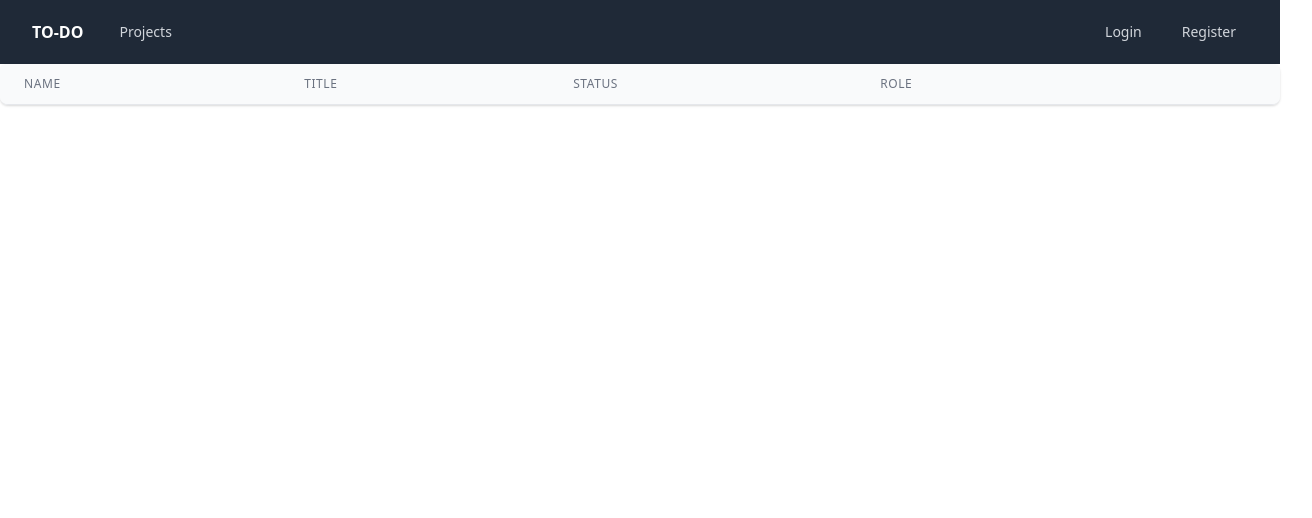
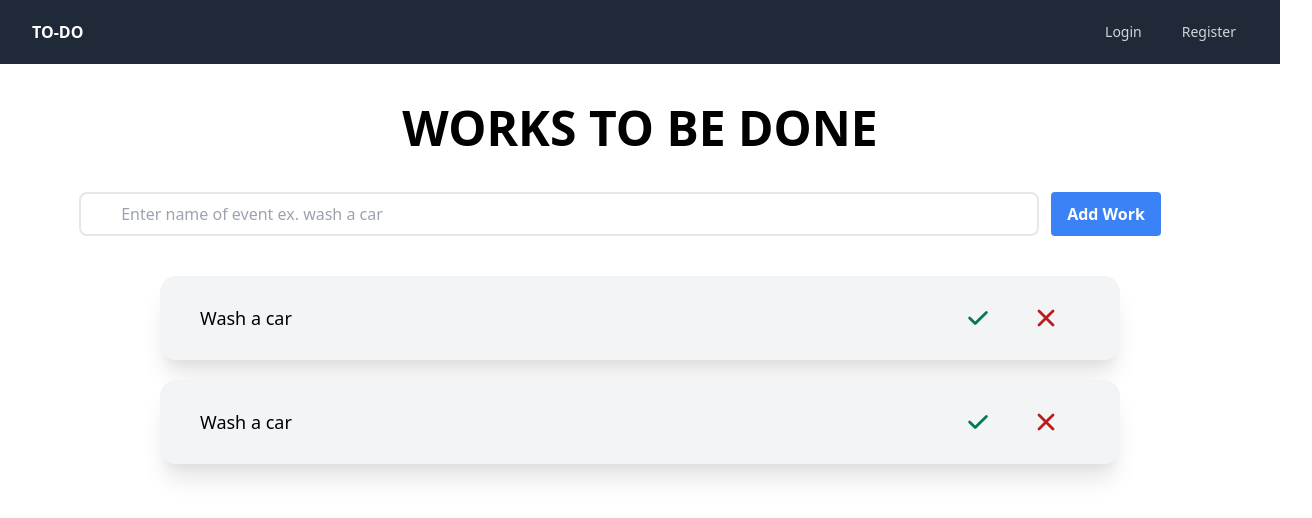
Before and after one commit to Pongsathon346/Todolist-Project, a React (Create React App) app in the folder client/: page /lists in a window 1280 px wide. Shown: the top 518 px of the page, 1312 px wide, since content can reach past the window. Built offline with nearby package versions, Linux system fonts and the light colour scheme.

Commit message:
edit todolist layer in list.js

```diff
--- a/client/src/App.js
+++ b/client/src/App.js
@@ -7,22 +7,21 @@ import { BrowserRouter,Route,Routes } from "react-router-dom";
 
 import Navbar from './layout/Navbar';
 
-import Login from './components/Login'
-import Register from './components/Register'
-import List from './components/List'
-import Welcome from './components/Welcome';
+import Loginpage from './pages/Loginpage'
+import Registerpage from './pages/Registerpage'
+import Todolist from './pages/Todolist'
+import Welcomepage from './pages/Welcomepage';
 
 export default () => {
   return (
     <>
       <Provider store={store}>
         <BrowserRouter>
-          <Navbar/>
           <Routes>
-            <Route path="/login" element={<Login/>}/>
-            <Route path="/register" element={<Register/>}/>
-            <Route path="/lists" element={<List/>}/>
-            <Route path="/" element={<Welcome/>}/>
+            <Route path="/login" element={<Loginpage/>}/>
+            <Route path="/register" element={<Registerpage/>}/>
+            <Route path="/lists" element={<Todolist/>}/>
+            <Route path="/" element={<Welcomepage/>}/>
           </Routes>
         </BrowserRouter>
       </Provider>
--- a/client/src/components/List.js
+++ b/client/src/components/List.js
@@ -6,79 +6,45 @@ const List = () => {
 
     return(
         <>
-            <div className="flex flex-col">
-                <div className="-my-2 overflow-x-auto sm:-mx-6 lg:-mx-8">
-                    <div className="py-2 align-middle inline-block min-w-full sm:px-6 lg:px-8">
-                    <div className="shadow overflow-hidden border-b border-gray-200 sm:rounded-lg">
-                        <table className="min-w-full divide-y divide-gray-200">
-                        <thead className="bg-gray-50">
-                            <tr>
-                            <th
-                                scope="col"
-                                className="px-6 py-3 text-left text-xs font-medium text-gray-500 uppercase tracking-wider"
-                            >
-                                Name
-                            </th>
-                            <th
-                                scope="col"
-                                className="px-6 py-3 text-left text-xs font-medium text-gray-500 uppercase tracking-wider"
-                            >
-                                Title
-                            </th>
-                            <th
-                                scope="col"
-                                className="px-6 py-3 text-left text-xs font-medium text-gray-500 uppercase tracking-wider"
-                            >
-                                Status
-                            </th>
-                            <th
-                                scope="col"
-                                className="px-6 py-3 text-left text-xs font-medium text-gray-500 uppercase tracking-wider"
-                            >
-                                Role
-                            </th>
-                            <th scope="col" className="relative px-6 py-3">
-                                <span className="sr-only">Edit</span>
-                            </th>
-                            </tr>
-                        </thead>
-                        <tbody className="bg-white divide-y divide-gray-200">
-                            {lists.map((lists) => (
-                            <tr key={lists.email}>
-                                <td className="px-6 py-4 whitespace-nowrap">
-                                <div className="flex items-center">
-                                    <div className="flex-shrink-0 h-10 w-10">
-                                    <img className="h-10 w-10 rounded-full" src={lists.image} alt="" />
-                                    </div>
-                                    <div className="ml-4">
-                                    <div className="text-sm font-medium text-gray-900">{lists.name}</div>
-                                    <div className="text-sm text-gray-500">{lists.email}</div>
-                                    </div>
-                                </div>
-                                </td>
-                                <td className="px-6 py-4 whitespace-nowrap">
-                                <div className="text-sm text-gray-900">{lists.title}</div>
-                                <div className="text-sm text-gray-500">{lists.department}</div>
-                                </td>
-                                <td className="px-6 py-4 whitespace-nowrap">
-                                <span className="px-2 inline-flex text-xs leading-5 font-semibold rounded-full bg-green-100 text-green-800">
-                                    Active
-                                </span>
-                                </td>
-                                <td className="px-6 py-4 whitespace-nowrap text-sm text-gray-500">{lists.role}</td>
-                                <td className="px-6 py-4 whitespace-nowrap text-right text-sm font-medium">
-                                <a href="#" className="text-indigo-600 hover:text-indigo-900">
-                                    Edit
-                                </a>
-                                </td>
-                            </tr>
-                            ))}
-                        </tbody>
-                        </table>
-                    </div>
+            <div className=" text-5xl flex flex-row justify-center my-10 font-semibold text">WORKS TO BE DONE</div>
+            <div className="my-5 flex flex-row justify-center">
+                <input type="text" class=" mx-3 w-3/4 -ml-10 pl-10 pr-3 py-2 rounded-lg border-2 border-gray-200 outline-none focus:border-indigo-500" placeholder="Enter name of event ex. wash a car" />
+                <button className="bg-blue-500 hover:bg-blue-700 text-white font-bold py-2 px-4 rounded" >
+                Add Work
+                </button>
+            </div>
+            <div className="">
+                <div className="flex flex-row justify-center text-center ">
+                    <div className="my-5 flex flex-row justify-between w-3/4 rounded-2xl bg-gray-100 py-7 px-10 shadow-xl">
+                        <div className="font-400 text-lg ">
+                            Wash a car
+                        </div>
+                        <div className="flex flex-row justify-between">
+                            <svg xmlns="http://www.w3.org/2000/svg" class="h-7 w-7 mx-5 text-green-700" viewBox="0 0 20 20" fill="currentColor">
+                                <path fill-rule="evenodd" d="M16.707 5.293a1 1 0 010 1.414l-8 8a1 1 0 01-1.414 0l-4-4a1 1 0 011.414-1.414L8 12.586l7.293-7.293a1 1 0 011.414 0z" clip-rule="evenodd" />
+                            </svg>
+                            <svg xmlns="http://www.w3.org/2000/svg" class="h-7 w-7 mx-5 text-red-700" viewBox="0 0 20 20" fill="currentColor">
+                                <path fill-rule="evenodd" d="M4.293 4.293a1 1 0 011.414 0L10 8.586l4.293-4.293a1 1 0 111.414 1.414L11.414 10l4.293 4.293a1 1 0 01-1.414 1.414L10 11.414l-4.293 4.293a1 1 0 01-1.414-1.414L8.586 10 4.293 5.707a1 1 0 010-1.414z" clip-rule="evenodd" />
+                            </svg>
+                        </div>
                     </div>
                 </div>
+                <div className="flex flex-row justify-center text-center ">
+                    <div className="flex flex-row justify-between w-3/4 rounded-2xl bg-gray-100 py-7 px-10 shadow-xl">
+                        <div className="font-400 text-lg ">
+                            Wash a car
+                        </div>
+                        <div className="flex flex-row justify-between">
+                            <svg xmlns="http://www.w3.org/2000/svg" class="h-7 w-7 mx-5 text-green-700" viewBox="0 0 20 20" fill="currentColor">
+                                <path fill-rule="evenodd" d="M16.707 5.293a1 1 0 010 1.414l-8 8a1 1 0 01-1.414 0l-4-4a1 1 0 011.414-1.414L8 12.586l7.293-7.293a1 1 0 011.414 0z" clip-rule="evenodd" />
+                            </svg>
+                            <svg xmlns="http://www.w3.org/2000/svg" class="h-7 w-7 mx-5 text-red-700" viewBox="0 0 20 20" fill="currentColor">
+                                <path fill-rule="evenodd" d="M4.293 4.293a1 1 0 011.414 0L10 8.586l4.293-4.293a1 1 0 111.414 1.414L11.414 10l4.293 4.293a1 1 0 01-1.414 1.414L10 11.414l-4.293 4.293a1 1 0 01-1.414-1.414L8.586 10 4.293 5.707a1 1 0 010-1.414z" clip-rule="evenodd" />
+                            </svg>
+                        </div>
+                    </div>
                 </div>
+            </div>
         </>
     )
 }
--- a/client/src/components/Welcome.js
+++ b/client/src/components/Welcome.js
@@ -1,8 +1,23 @@
+import { useNavigate } from "react-router"
+
 const Welcome = () => {
+    const navigate = useNavigate()
+
+    function go() {
+        let user = JSON.parse(localStorage.getItem('user'))
+        if(!user){
+            navigate('/login')
+        }else {
+            navigate('/lists')
+        }
+    }
+
     return(
         <>
             <div class="bg-gray-100 flex min-h-screen justify-center items-center">
-                <button class="bg-blue-500 hover:bg-blue-400 text-white font-bold py-2 px-4 border-b-4 border-blue-700 hover:border-blue-500 rounded" style={{marginTop:'-40px'}}>
+                <button class="bg-blue-500 hover:bg-blue-400 text-white font-bold py-2 px-4 border-b-4 border-blue-700 hover:border-blue-500 rounded"
+                style={{marginTop:'-40px'}}
+                onClick={go} >
                     Enter Site
                 </button>
             </div>
--- a/client/src/layout/Navbar.js
+++ b/client/src/layout/Navbar.js
@@ -27,9 +27,8 @@ const Navbar = () => {
                             <h4 class="font-extrabold text-white">TO-DO</h4>
                         </div>
                         <div class="hidden sm:block sm:ml-6">
-                        <div class="flex space-x-4">
-                            <a href="/projects" class="text-gray-300 hover:bg-gray-700 hover:text-white px-3 py-2 rounded-md text-sm font-medium">Projects</a>
-                        </div>
+                            <div class="flex space-x-4">
+                            </div>
                         </div>
                     </div>
                     <div class="absolute inset-y-0 right-0 flex items-center pr-2 sm:static sm:inset-auto sm:ml-6 sm:pr-0">
--- a/client/src/pages/Loginpage.js
+++ b/client/src/pages/Loginpage.js
@@ -0,0 +1,8 @@
+import Login from '../components/Login'
+
+
+const Loginpage = () => {
+    <Login />
+}
+
+export default Loginpage
--- a/client/src/pages/Registerpage.js
+++ b/client/src/pages/Registerpage.js
@@ -0,0 +1,9 @@
+import Register from "../components/Register"
+
+const Registerpage = () => {
+    return(
+        <Register />
+    )
+}
+
+export default Registerpage
--- a/client/src/pages/Todolist.js
+++ b/client/src/pages/Todolist.js
@@ -0,0 +1,13 @@
+import List from '../components/List'
+import Navbar from '../layout/Navbar'
+
+const Todolist = () => {
+    return(
+        <>
+            <Navbar />
+            <List />
+        </>
+    )
+}
+
+export default Todolist
--- a/client/src/pages/Welcomepage.js
+++ b/client/src/pages/Welcomepage.js
@@ -0,0 +1,11 @@
+import Welcome from "../components/Welcome"
+
+const Welcomepage = () => {
+    return(
+    <>
+        <Welcome />
+    </>
+    )
+}
+
+export default Welcomepage
```
